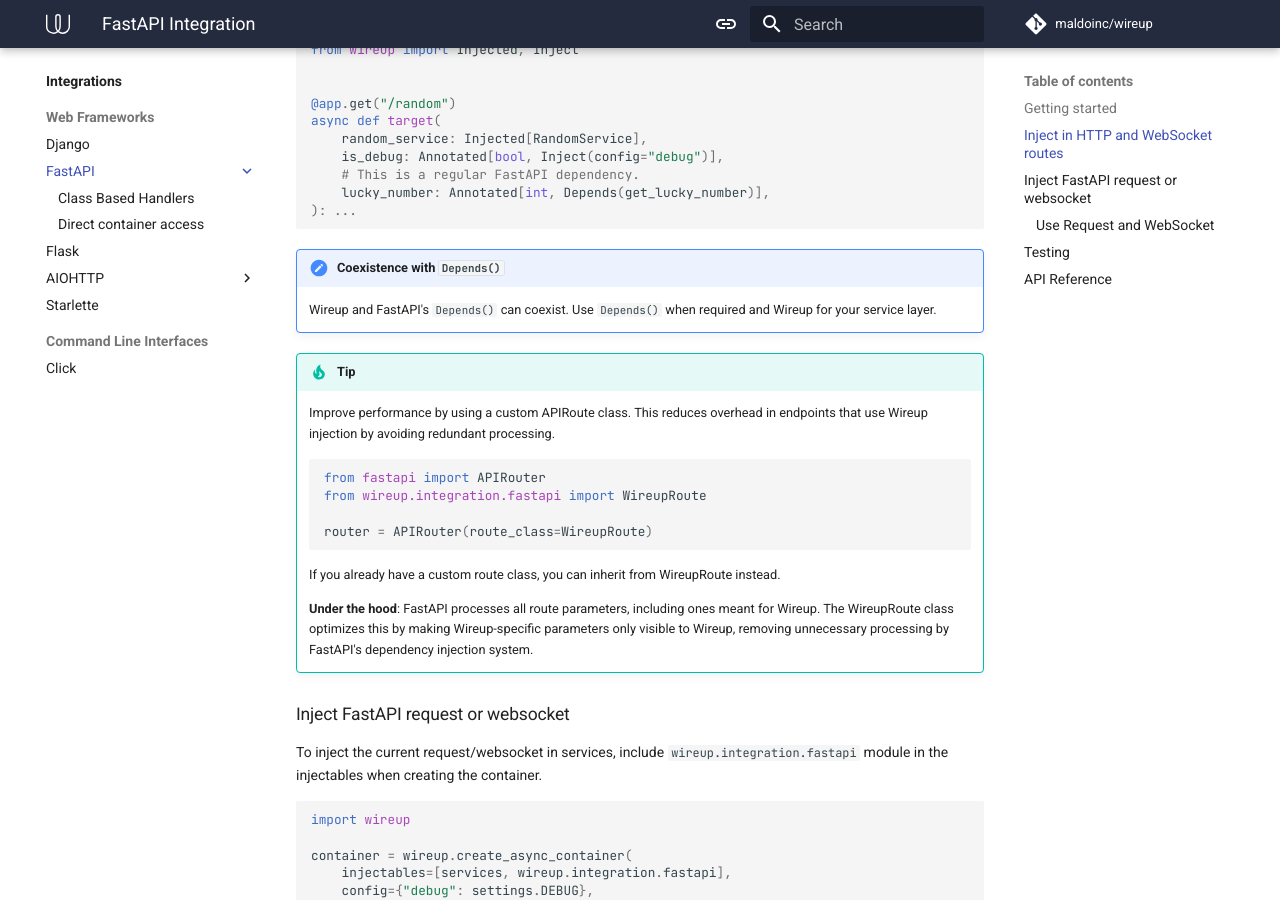
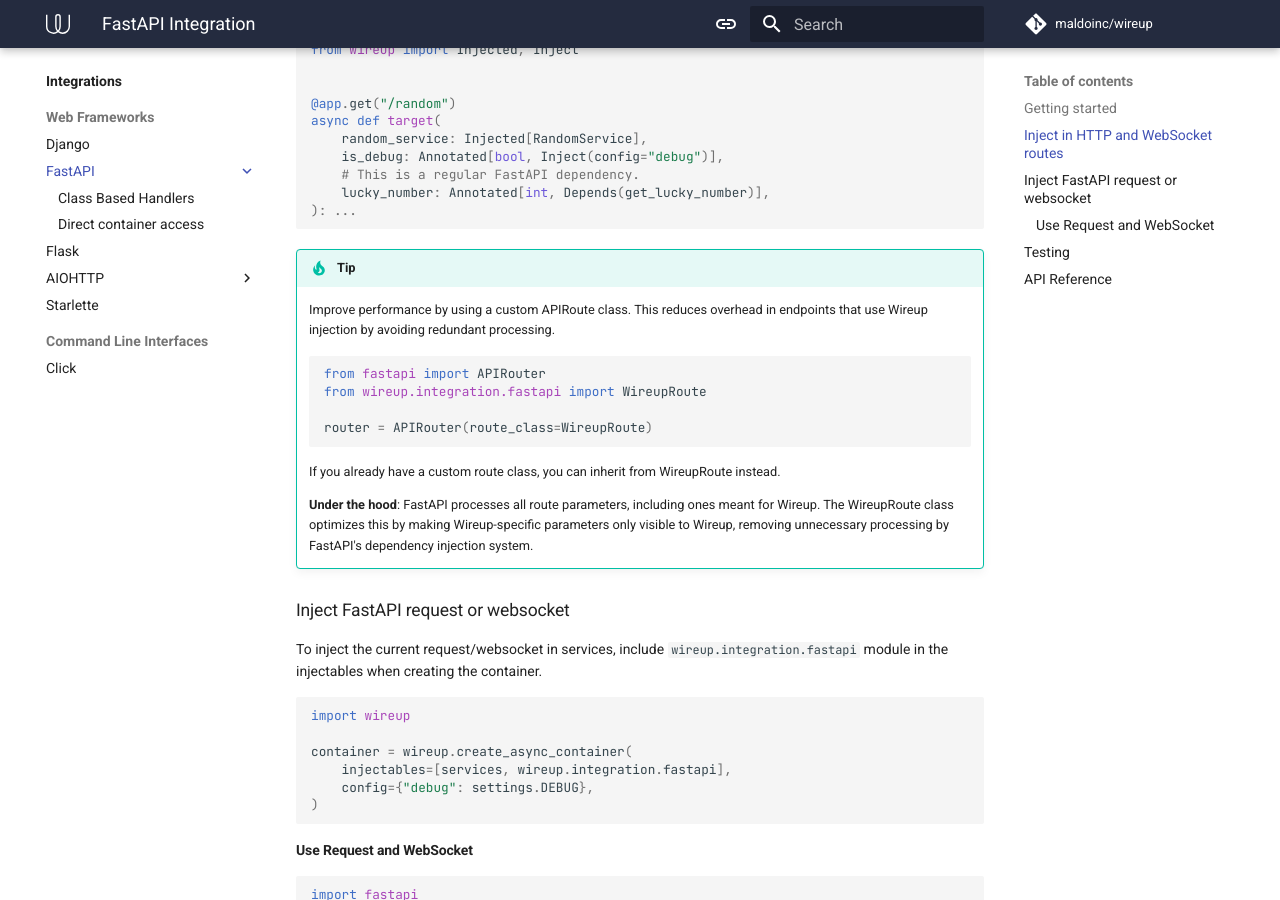
Before and after one commit to maldoinc/wireup, an MkDocs documentation site: the page built from docs/pages/integrations/fastapi/index.md, in a window 1280 px wide and 900 px high, scrolled down 1406 px. Built offline with MkDocs 1.6.1 and Material for MkDocs 9.7.7, drawn with Linux system fonts in a browser that asks for light colours; comment, search, counter and statistics services are not loaded; the version menu is left out.

Commit message:
Update fastapi index

````diff
--- a/docs/pages/integrations/fastapi/index.md
+++ b/docs/pages/integrations/fastapi/index.md
@@ -157,9 +157,6 @@ To inject dependencies, add the type to the route's signature and annotate them
     async def ws(websocket: WebSocket, greeter: Injected[GreeterService]): ...
     ```
 
-!!! note "Coexistence with `Depends()`"
-    Wireup and FastAPI's `Depends()` can coexist. Use `Depends()` when required and Wireup for your service layer.
-
 !!! tip
     Improve performance by using a custom APIRoute class. This reduces overhead in endpoints that use Wireup injection by
     avoiding redundant processing.
````
Also changed, not shown: other parts of docs/pages/integrations/fastapi/index.md (+1 -1 lines).
